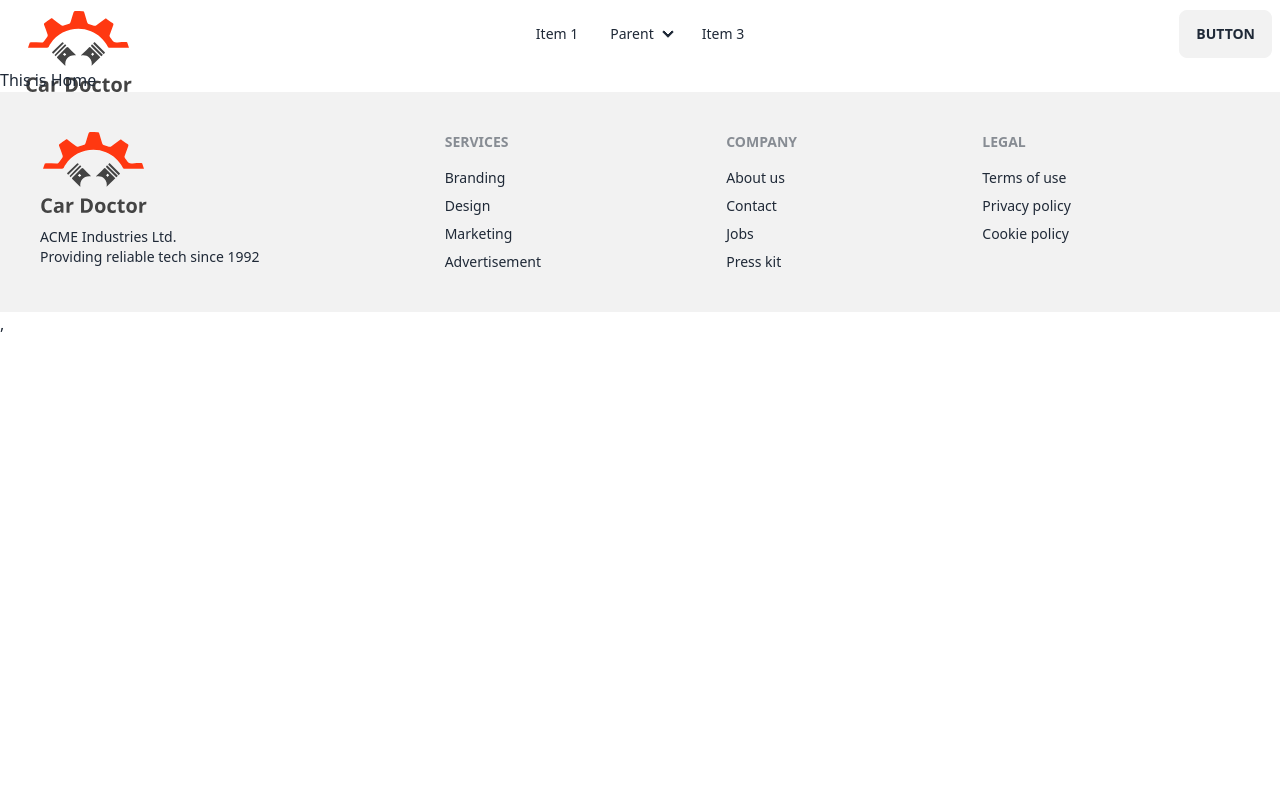
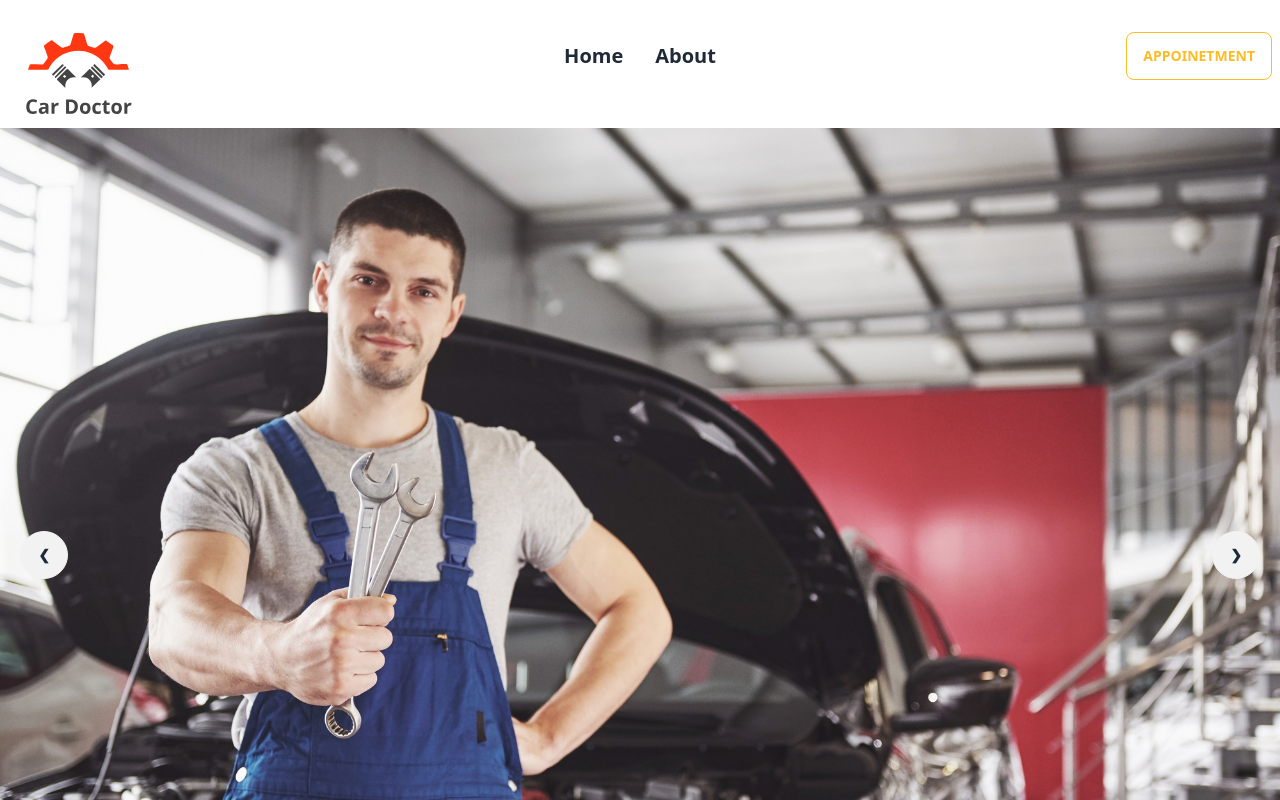
Before and after one commit to mdmasharafilhossain/car-shop-client, a React (Vite) app: page / in a window 1280 px wide. Shown: the top 800 px of the page. Built offline with nearby package versions, Linux system fonts and the light colour scheme.

Commit message:
banner section added

```diff
--- /dev/null
+++ b/src/Pages/Home/Banner/Banner.jsx
@@ -0,0 +1,43 @@
+import img1 from '../../../assets/images/banner/1.jpg'
+import img2 from '../../../assets/images/banner/2.jpg'
+import img3 from '../../../assets/images/banner/3.jpg'
+import img4 from '../../../assets/images/banner/4.jpg'
+import img5 from '../../../assets/images/banner/5.jpg'
+import img6 from '../../../assets/images/banner/6.jpg'
+
+const Banner = () => {
+    return (
+        <div className="carousel w-full">
+            <div id="slide1" className="carousel-item relative w-full">
+                <img src={img1} className="w-full" />
+                <div className="absolute flex justify-between transform -translate-y-1/2 left-5 right-5 top-1/2">
+                    <a href="#slide4" className="btn btn-circle">❮</a>
+                    <a href="#slide2" className="btn btn-circle">❯</a>
+                </div>
+            </div>
+            <div id="slide2" className="carousel-item relative w-full">
+                <img src={img2} className="w-full" />
+                <div className="absolute flex justify-between transform -translate-y-1/2 left-5 right-5 top-1/2">
+                    <a href="#slide1" className="btn btn-circle">❮</a>
+                    <a href="#slide3" className="btn btn-circle">❯</a>
+                </div>
+            </div>
+            <div id="slide3" className="carousel-item relative w-full">
+                <img src={img3} className="w-full" />
+                <div className="absolute flex justify-between transform -translate-y-1/2 left-5 right-5 top-1/2">
+                    <a href="#slide2" className="btn btn-circle">❮</a>
+                    <a href="#slide4" className="btn btn-circle">❯</a>
+                </div>
+            </div>
+            <div id="slide4" className="carousel-item relative w-full">
+                <img src={img4} className="w-full" />
+                <div className="absolute flex justify-between transform -translate-y-1/2 left-5 right-5 top-1/2">
+                    <a href="#slide3" className="btn btn-circle">❮</a>
+                    <a href="#slide1" className="btn btn-circle">❯</a>
+                </div>
+            </div>
+        </div>
+    );
+};
+
+export default Banner;
--- a/src/Pages/Home/Home/Home.jsx
+++ b/src/Pages/Home/Home/Home.jsx
@@ -1,8 +1,10 @@
+import Banner from "../Banner/Banner";
 
 
 const Home = () => {
     return (
         <div>
+            <Banner></Banner>
            <h2>This is Home</h2>
         </div>
     );
--- a/src/Shared/NavBAr/Navbar.jsx
+++ b/src/Shared/NavBAr/Navbar.jsx
@@ -2,24 +2,20 @@ import { Link } from "react-router-dom";
 import logo from '../../assets/logo.svg'
 
 const Navbar = () => {
+    const navLinks = <>
+    <li><Link to="/" className="text-xl font-bold">Home</Link></li>
+    <li><Link to="/about" className="text-xl font-bold">About</Link></li>
+    </>
     return (
         <div>
-            <div className="navbar bg-base-100">
+            <div className="navbar bg-base-100 h-28 mb-4">
                 <div className="navbar-start">
                     <div className="dropdown">
                         <label tabIndex={0} className="btn btn-ghost lg:hidden">
                             <svg xmlns="http://www.w3.org/2000/svg" className="h-5 w-5" fill="none" viewBox="0 0 24 24" stroke="currentColor"><path strokeLinecap="round" strokeLinejoin="round" strokeWidth="2" d="M4 6h16M4 12h8m-8 6h16" /></svg>
                         </label>
                         <ul tabIndex={0} className="menu menu-sm dropdown-content mt-3 z-[1] p-2 shadow bg-base-100 rounded-box w-52">
-                            <li><a>Item 1</a></li>
-                            <li>
-                                <a>Parent</a>
-                                <ul className="p-2">
-                                    <li><a>Submenu 1</a></li>
-                                    <li><a>Submenu 2</a></li>
-                                </ul>
-                            </li>
-                            <li><a>Item 3</a></li>
+                            {navLinks}
                         </ul>
                     </div>
                     <Link to="/" className="btn btn-ghost normal-case text-xl">
@@ -28,21 +24,11 @@ const Navbar = () => {
                 </div>
                 <div className="navbar-center hidden lg:flex">
                     <ul className="menu menu-horizontal px-1">
-                        <li><a>Item 1</a></li>
-                        <li tabIndex={0}>
-                            <details>
-                                <summary>Parent</summary>
-                                <ul className="p-2">
-                                    <li><a>Submenu 1</a></li>
-                                    <li><a>Submenu 2</a></li>
-                                </ul>
-                            </details>
-                        </li>
-                        <li><a>Item 3</a></li>
+                       {navLinks}
                     </ul>
                 </div>
                 <div className="navbar-end">
-                    <a className="btn">Button</a>
+                <button className="btn btn-outline btn-warning">Appoinetment</button>
                 </div>
             </div>
         </div>
```
